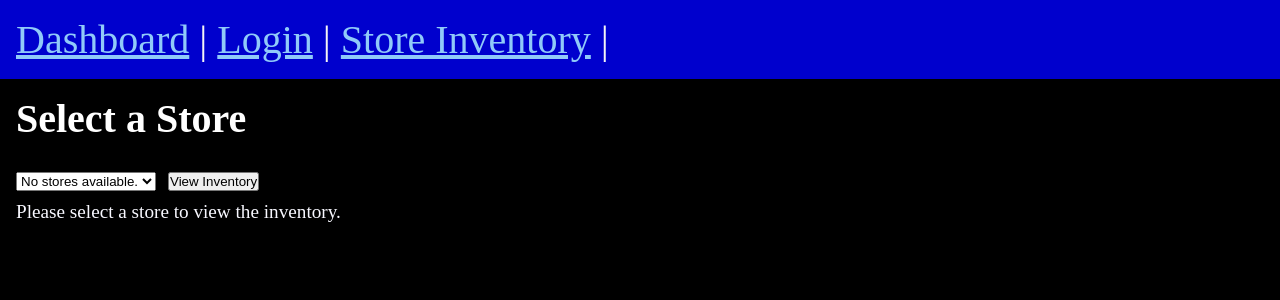
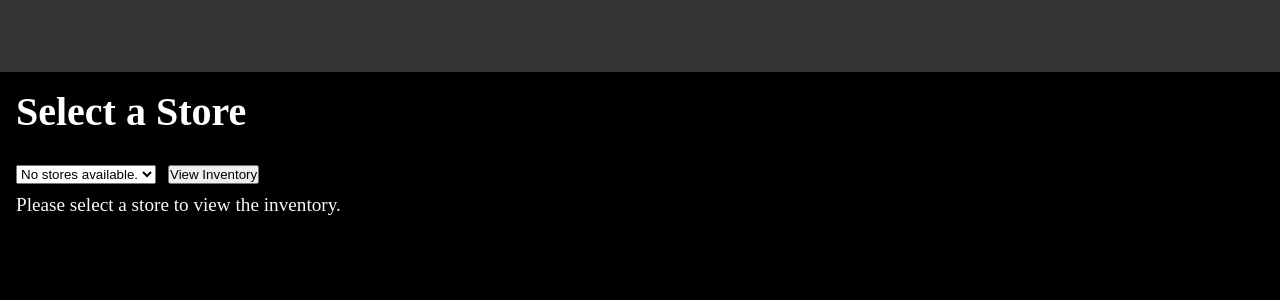
Before and after one commit to sm1rks/Inventory_Project, a Django app: template inventory_project/inventory/templates/inventory/store.html in a window 1280 px wide. Shown: the top 300 px of the page. Run offline with Django 5.2, Linux system fonts and the light colour scheme; the template is opened without the code that fills it, so the values that code supplies are empty; parts of the project's set-up code (start-up, migrations or seed data) failed here and were passed over.

Commit message:
Better navbar and login

```diff
--- a/inventory_project/inventory/templates/inventory/store.html
+++ b/inventory_project/inventory/templates/inventory/store.html
@@ -1,25 +1,9 @@
+{% extends 'layout.html' %}
 
-{% load static %}
-<!DOCTYPE html>
-<html lang="en">
-<head>
-    <meta charset="UTF-8">
-    <meta name="viewport" content="width=device-width, initial-scale=1.0">
-    <title>
 {% block title %}
     Store Inventory
 {% endblock %}
-    </title>
-    <script src="{% static 'js/main.js' %}" defer></script>
-    <link rel="stylesheet" href="{% static 'css/style.css' %}">
-</head>
-<body>
-    <nav>
-        <a href="/">Dashboard</a> |
-        <a href="{% url 'users:login'%}">Login</a> |
-        <a href="{% url 'inventory:store' %}">Store Inventory</a> |
-    </nav>
-    <main>
+
 {% block content %}
     <h2>Select a Store</h2>
     <form method="get" action="{% url 'inventory:store' %}">
@@ -47,6 +31,3 @@
         <p>Please select a store to view the inventory.</p>
     {% endif %}
 {% endblock %}
-    </main>
-</body>
-</html>
--- a/inventory_project/inventory/views.py
+++ b/inventory_project/inventory/views.py
@@ -3,7 +3,7 @@ from django.shortcuts import render
 from .models import Store, Inventory
 
 
-@google_login_required(login_url='/users/')
+@google_login_required(login_url='/login/')
 def inventory(request):
     store = None
     inventory_items = []
--- a/inventory_project/inventory_project/urls.py
+++ b/inventory_project/inventory_project/urls.py
@@ -23,8 +23,7 @@ from django.shortcuts import redirect
 
 urlpatterns = [
     path('admin/', admin.site.urls),
-    path('', views.dashboard),
+    path('', views.dashboard, name='dashboard'),
     path('inventory/', include('inventory.urls')),
-    path('users/', include('users.urls')),
-    path('auth-receiver', include('users.urls')),
+    path('login/', include('users.urls')),
 ]
--- a/inventory_project/inventory_project/views.py
+++ b/inventory_project/inventory_project/views.py
@@ -1,10 +1,10 @@
 from .decorators import google_login_required
 from django.shortcuts import render
 
-@google_login_required(login_url='/users/')
+@google_login_required(login_url='/login/')
 def dashboard(request):
     return render(request, 'dashboard.html')
 
-@google_login_required(login_url='/users/')
+@google_login_required(login_url='/login/')
 def about(request):
     return render(request, 'about.html')
--- a/inventory_project/static/css/style.css
+++ b/inventory_project/static/css/style.css
@@ -109,7 +109,95 @@ a:hover {
     background-color: grey;
 }
 
-.google-btn {
-    max-width:300px;
+nav {
+    padding: 10px 20px; /* Space inside the nav bar */
+    background-color: #333; /* Dark background for the nav */
+    height: 72px; /* Set a height for the nav bar */
+  }
+
+.topnav-right {
+    display: flex;
+    align-items: center;
+    gap: 12px; /* space between avatar and sign out link */
+    float: right;
+}
+
+.topnav-left {
+    display: flex;
+    align-items: center;
+    gap: 12px; /* space between avatar and sign out link */
+    float: left;
+}
+
+.user-avatar {
+    width: 50px;
+    height: 50px;
+    border-radius: 50%; /* makes it a circle */
+    object-fit: cover;
+    border: 1px solid #ccc; /* optional, for style */
+}
+
+.container {
+    display: flex;
+    justify-content: center;
+    align-items: center;
+    height: 75vh;
+    text-align: center;
+  }
+
+  .login-container {
     width: 100%;
-}
+    max-width: 400px;
+    padding: 20px;
+    box-sizing: border-box;
+  }
+
+  .title h1 {
+    font-size: 2.5rem;
+    margin-bottom: 20px;
+  }
+
+  .google-login {
+    margin-top: 20px;
+    display: flex;
+    flex-direction: column;  /* Stack items vertically */
+    justify-content: center; /* Centers content horizontally */
+    align-items: center;     /* Centers content vertically */
+  }
+
+  .google-login p {
+    margin-bottom: 20px;  /* Adds space between the text and button */
+  }
+
+  .google-btn {
+    display: flex;
+    justify-content: center; /* Centers the button horizontally */
+    width: 100%;  /* Ensures the button doesn't stretch too wide */
+    max-width: 300px;  /* Optional: set max width for the button */
+  }
+
+  .nav-btn {
+    background-color: #ffffff; /* Google's red color for the button */
+    color: rgb(0, 0, 0);
+    text-decoration: none; /* Remove underline from the link */
+    padding: 10px 20px;
+    border-radius: 10px;
+    font-size: 16px;
+    cursor: pointer;
+    display: inline-block; /* Makes sure it behaves like a button */
+    transition: background-color 0.3s ease, transform 0.3s ease;
+    text-align: center;
+    margin-top: 5px;
+  }
+
+  /* Hover Effect */
+  .nav-btn:hover {
+    background-color: #f0cf3c; /* Darker red when hovered */
+    color: rgb(0, 0, 0);
+    transform: scale(1.05); /* Slight zoom-in effect */
+  }
+
+  /* Optional: Add an icon to the button */
+  .nav-btn i {
+    margin-right: 8px; /* Space between the icon and text */
+  }
--- a/inventory_project/templates/layout.html
+++ b/inventory_project/templates/layout.html
@@ -14,9 +14,18 @@
 </head>
 <body>
     <nav>
-        <a href="/">Dashboard</a> |
-        <a href="{% url 'users:login'%}">Login</a> |
-        <a href="{% url 'inventory:store'%}">Store Inventory</a> |
+        {% if request.session.user_data %}
+            <div class="topnav-left">
+                <a href="/" class="nav-btn">Dashboard</a> |
+                <a href="{% url 'inventory:store' %}" class="nav-btn">Store Inventory</a> |
+            </div>
+            <div class="topnav-right">
+                <a href="{% url 'users:sign_out' %}" class="nav-btn">Sign Out</a> |
+                <img class="user-avatar" src="{{ request.session.cached_picture }}" alt="User picture"
+                     onerror="this.onerror=null; this.src='{% static 'img/default-avatar.png' %}'" />
+            </div>
+        {% else %}
+        {% endif %}
     </nav>
     <main>
         {% block content %}
--- a/inventory_project/users/views.py
+++ b/inventory_project/users/views.py
@@ -25,11 +25,10 @@ def auth_receiver(request):
     except ValueError:
         return HttpResponse(status=403)
 
-    # In a real app, I'd also save any new user here to the database.
-    # You could also authenticate the user here using the details from Google (https://docs.djangoproject.com/en/4.2/topics/auth/default/#how-to-log-a-user-in)
     request.session['user_data'] = user_data
+    request.session['cached_picture'] = user_data.get('picture', '')
 
-    return redirect('users:login')
+    return redirect('dashboard')
 
 def sign_out(request):
     del request.session['user_data']
```
Also changed, not shown: inventory_project/users/templates/users/login.html (+8 -8 lines). Lines whose indentation alone changed are shown as unchanged.
